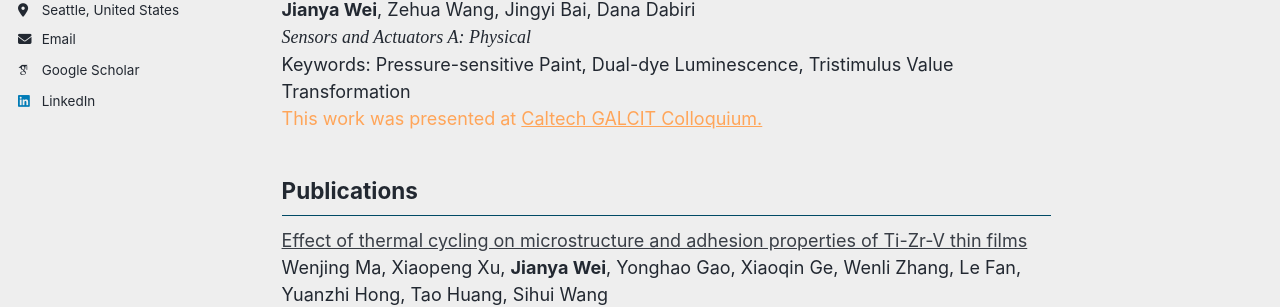
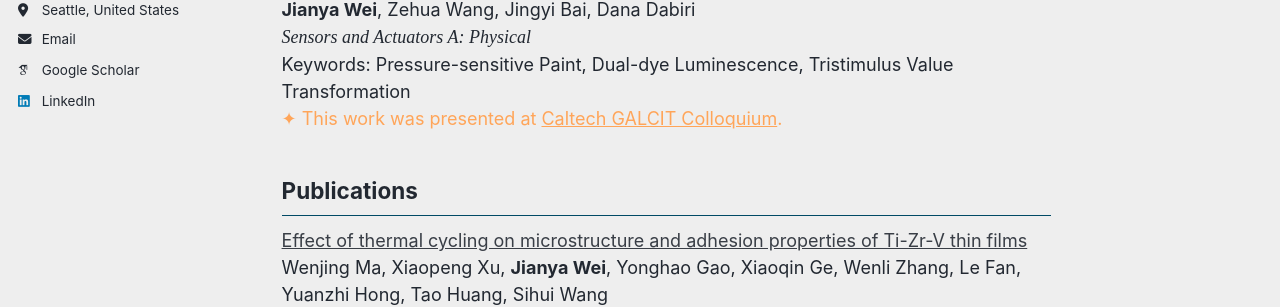
Before and after one commit to jywei02/jywei02.github.io, a Jekyll site: the page built from _pages/about.md, in a window 1280 px wide and 900 px high. Shown: the part 383-690 px from the top of the window. Built offline with Jekyll 4.4.1, drawn with Linux system fonts in a browser that asks for light colours; some web fonts are replaced.

Commit message:
Update about.md

```diff
--- a/_pages/about.md
+++ b/_pages/about.md
@@ -17,7 +17,7 @@ A Tristimulus Value Transformation Calibration Method for Spectral Emission Sepa
 Sensors and Actuators A: Physical
 </span>
 Keywords: Pressure-sensitive Paint, Dual-dye Luminescence, Tristimulus Value Transformation
-<span style="color:#FFA559;">This work was presented at <a href="https://www.caltech.edu/campus-life-events/calendar/galcit-colloquium-378" style="color:#FFA559;">Caltech GALCIT Colloquium.</a></span>
+<span style="color:#FFA559;">✦ This work was presented at <a href="https://www.caltech.edu/campus-life-events/calendar/galcit-colloquium-378" style="color:#FFA559;">Caltech GALCIT Colloquium</a>.</span>
 
 Publications
 ------
```
